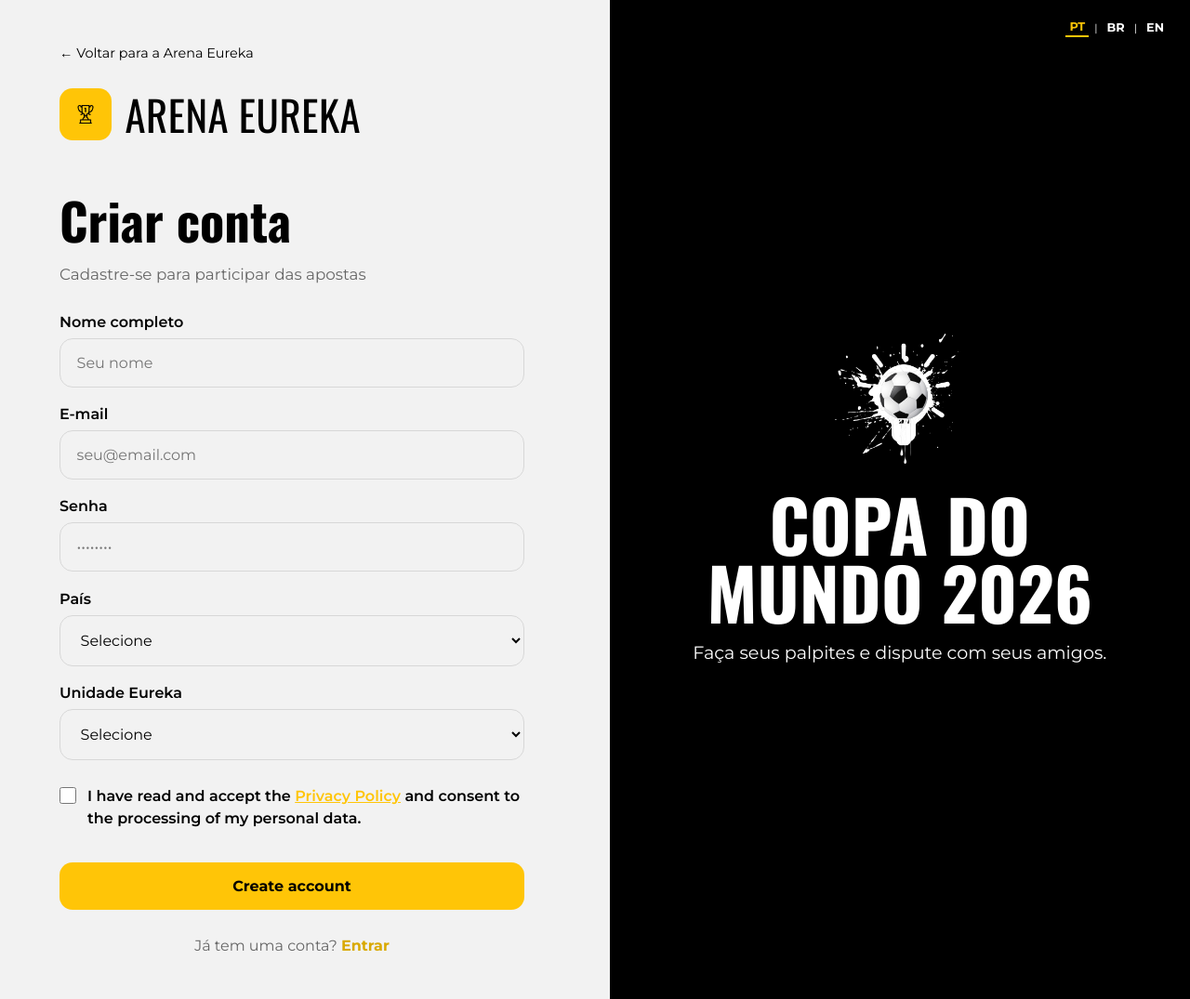
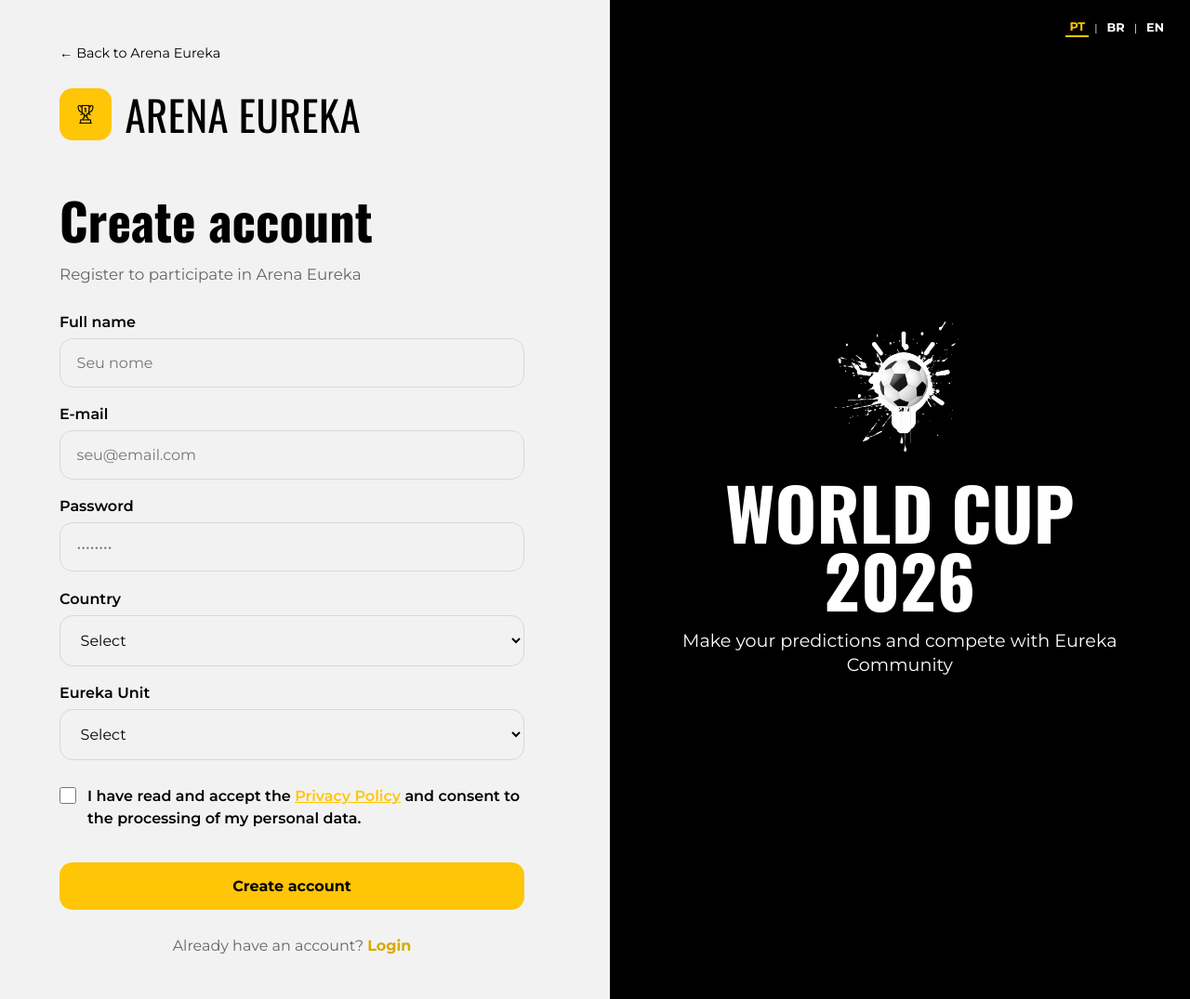
Before and after one commit to lisboaeurekacoworking/bolao, a Flask app: page /register in a window 1280 px wide. Shown: the whole page at 93% size. Run offline with Flask 3, Linux system fonts and the light colour scheme.

Commit message:
traducoes

```diff
--- a/templates/register.html
+++ b/templates/register.html
@@ -24,7 +24,7 @@
       <!-- LADO ESQUERDO -->
       <section class="auth-panel auth-form-panel">
         <a class="auth-back-link hidden" href="{{ url_for('home') }}">
-          ← Voltar para a Arena Eureka
+          {% trans %}← Back to Arena Eureka{% endtrans %}
         </a>
         <div class="auth-brand">
           <div class="auth-brand-icon hidden">
@@ -38,8 +38,10 @@
         </div>
 
         <div class="auth-form-wrapper hidden">
-          <h1 class="auth-title">Criar conta</h1>
-          <p class="auth-subtitle">Cadastre-se para participar das apostas</p>
+          <h1 class="auth-title">{% trans %}Create account{% endtrans %}</h1>
+          <p class="auth-subtitle">
+            {% trans %}Register to participate in Arena Eureka{% endtrans %}
+          </p>
 
           {% if register_error %}
           <p class="error-message">{{ register_error }}</p>
@@ -51,7 +53,7 @@
             class="auth-form"
           >
             <div class="auth-field">
-              <label for="name">Nome completo</label>
+              <label for="name">{% trans %}Full name{% endtrans %}</label>
               <input
                 id="name"
                 type="text"
@@ -73,7 +75,7 @@
             </div>
 
             <div class="auth-field">
-              <label for="password">Senha</label>
+              <label for="password">{% trans %}Password {% endtrans %}</label>
               <input
                 id="password"
                 type="password"
@@ -83,19 +85,21 @@
               />
             </div>
             <div class="auth-field">
-              <label for="country_code">País</label>
+              <label for="country_code">{% trans %}Country{% endtrans %}</label>
               <select id="country_code" name="country_code" required>
-                <option value="">Selecione</option>
+                <option value="">{% trans %}Select{% endtrans %}</option>
                 <option value="PT">Portugal</option>
                 <option value="BR">Brasil</option>
               </select>
             </div>
 
             <div class="auth-field">
-              <label for="eureka_unit">Unidade Eureka</label>
+              <label for="eureka_unit"
+                >{% trans %}Eureka Unit{% endtrans %}</label
+              >
               <select id="eureka_unit" name="eureka_unit" required>
-                <option value="">Selecione</option>
-                <option value="lisboa">Lisboa</option>
+                <option value="">{% trans %}Select{% endtrans %}</option>
+                <option value="lisboa">{% trans %}Lisbon{% endtrans %}</option>
                 <option value="campinas">Campinas</option>
                 <option value="sao_paulo">São Paulo</option>
               </select>
@@ -122,8 +126,8 @@
           </form>
 
           <p class="auth-switch-text hidden">
-            Já tem uma conta?
-            <a href="{{ url_for('login') }}">Entrar</a>
+            {% trans %}Already have an account?{% endtrans %}
+            <a href="{{ url_for('login') }}">{% trans %}Login{% endtrans %}</a>
           </p>
         </div>
       </section>
@@ -136,9 +140,12 @@
             src="{{ url_for('static', filename='img/lampada-copa.png') }}"
             alt="EurekaBet"
           />
-          <h2 class="auth-visual-title hidden">COPA DO MUNDO 2026</h2>
+          <h2 class="auth-visual-title hidden">
+            {% trans %}WORLD CUP 2026{% endtrans %}
+          </h2>
           <p class="auth-visual-text hidden">
-            Faça seus palpites e dispute com seus amigos.
+            {% trans %}Make your predictions and compete with Eureka Community{%
+            endtrans %}
           </p>
         </div>
       </section>
```
Also changed, not shown: templates/forgot_password.html (+24 -19 lines), translations/en/LC_MESSAGES/messages.po, translations/pt/LC_MESSAGES/messages.po, translations/pt_br/LC_MESSAGES/messages.po.
